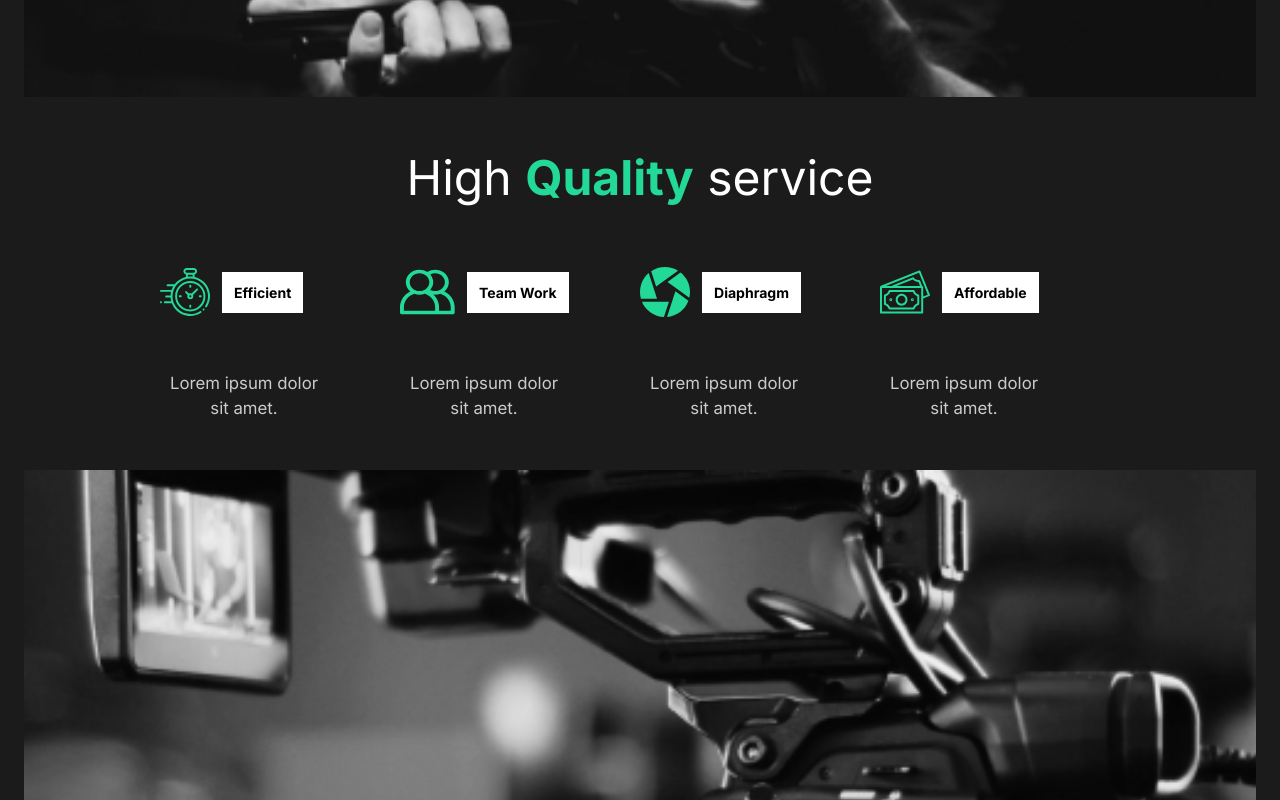
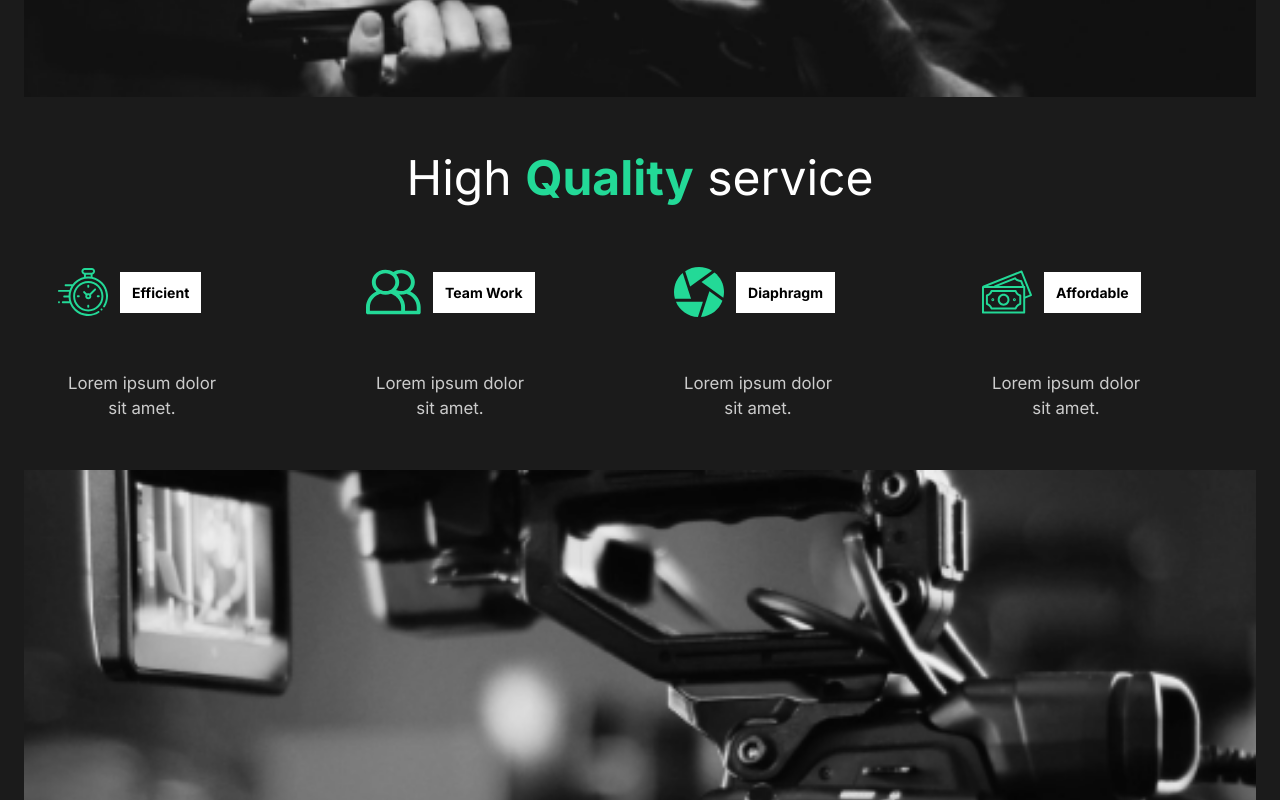
Before and after one commit to Shivam327/Capture, a React (Create React App) app: page / in a window 1280 px wide. Shown: the part 1160-1960 px from the top of the page. Built offline with nearby package versions, Linux system fonts and the light colour scheme.

Commit message:
Responsive Improved

```diff
--- a/src/Animation.js
+++ b/src/Animation.js
@@ -92,8 +92,8 @@ export let slidercontainer = {
 
 export let scrollReveal = {
   hidden: {
-    opacity: 1,
-    scale: 1.2,
+    opacity: 0,
+    scale: 0.5,
   },
   show: {
     opacity: 1,
--- a/src/Components/ServicesSection.jsx
+++ b/src/Components/ServicesSection.jsx
@@ -75,8 +75,10 @@ const Services = styled(About)`
 const Cards = styled.div`
   display: flex;
   flex-wrap: wrap;
+
   @media (max-width: 1300px) {
     justify-content: center;
+    margin: 0rem auto;
   }
 `;
 const Card = styled.div`
@@ -91,5 +93,8 @@ const Card = styled.div`
       padding: 1rem;
     }
   }
+  @media (max-width: 1300px) {
+    margin: 0rem auto;
+  }
 `;
 export default ServicesSection;
--- a/src/Components/useScroll.jsx
+++ b/src/Components/useScroll.jsx
@@ -3,7 +3,7 @@ import { useInView } from "react-intersection-observer";
 
 export const useScroll = () => {
   let controls = useAnimation();
-  let [element, view] = useInView({ threshold: 0.5 });
+  let [element, view] = useInView({ threshold: 0.75 });
   if (view) {
     controls.start("show");
   } else {
--- a/src/styles.js
+++ b/src/styles.js
@@ -9,6 +9,7 @@ export const About = styled(motion.div)`
   padding: 5rem 10rem;
   color: white;
   @media (max-width: 1300px) {
+    min-height: 100vh;
     display: block;
     padding: 2rem 2rem;
     text-align: center;
```
